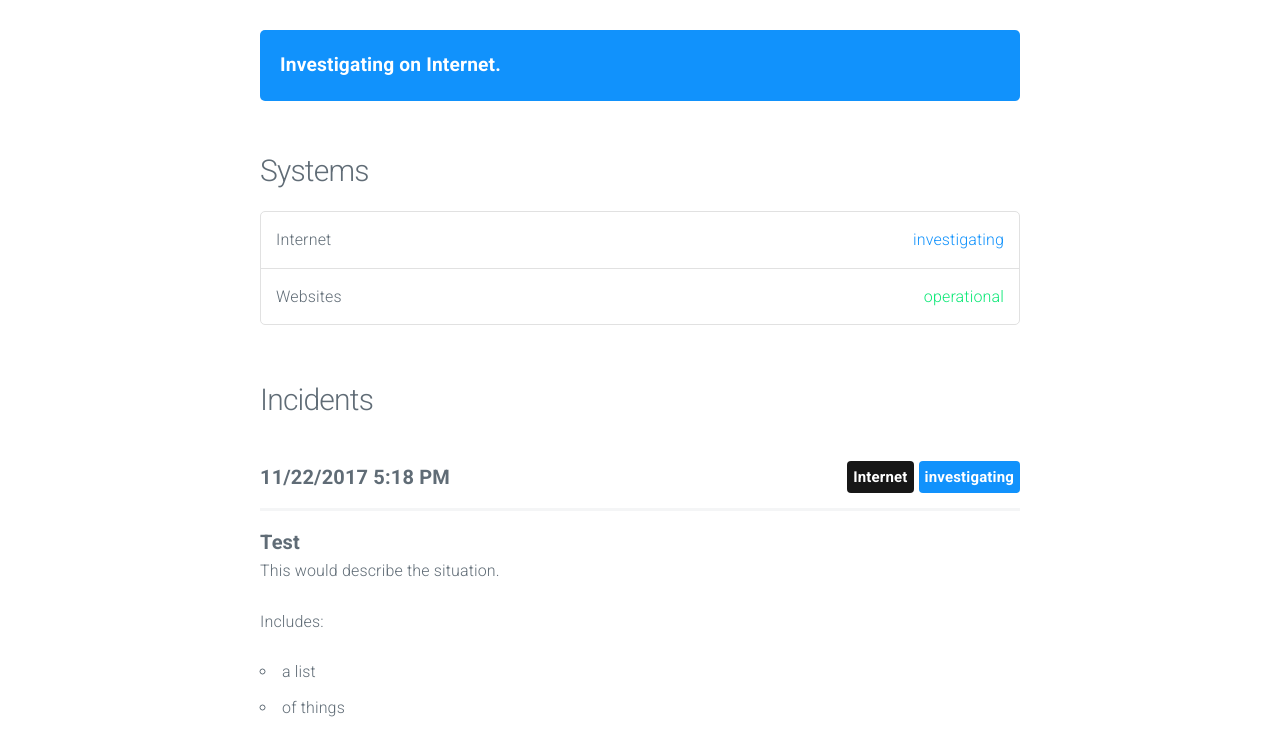
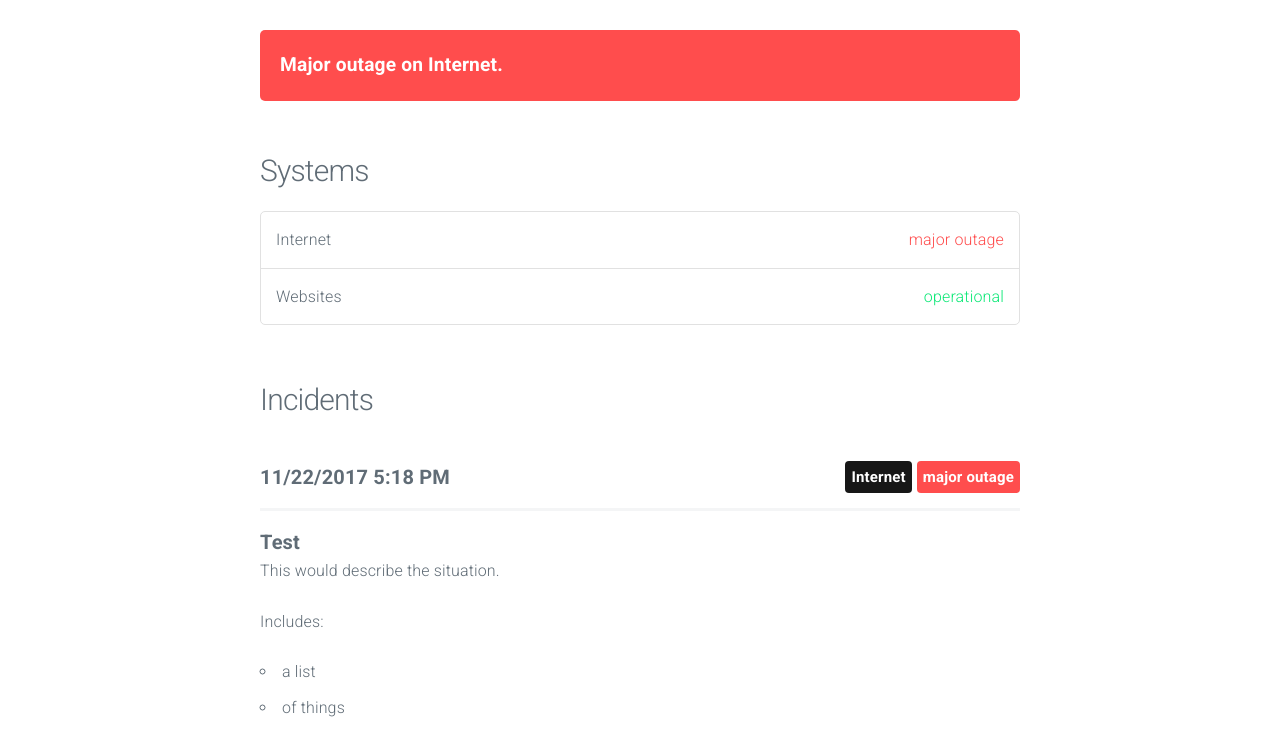
Before and after one commit to ansonhoyt/TIU-Status, a plain HTML site: page index.html in a window 1280 px wide. Shown: the part 55-797 px from the top of the page. Drawn offline with nearby package versions, Linux system fonts and the light colour scheme; no server answers.

Commit message:
update index

```diff
--- a/index.html
+++ b/index.html
@@ -30,8 +30,8 @@
 			<section class="container" id="main">
 
 
-					<div class="panel investigating">
-						<span data-l10n-id="Investigating">Investigating</span> <span data-l10n-id="on">on</span> Internet.
+					<div class="panel major outage">
+						<span data-l10n-id="Major-outage">Major outage</span> <span data-l10n-id="on">on</span> Internet.
 					</div>
 
 
@@ -40,7 +40,7 @@
 				<ul class="systems">
 
 					<li>
-						Internet <span class="status investigating" data-l10n-id="investigating">investigating</span>
+						Internet <span class="status major outage" data-l10n-id="major-outage">major outage</span>
 					</li>
 
 					<li>
@@ -56,7 +56,7 @@
 						<span class="date moment">2017-11-22 17:18:46 UTC</span>
 
 
-							<span class="label investigating float-right" data-l10n-id="investigating">investigating</span>
+							<span class="label major outage float-right" data-l10n-id="major-outage">major outage</span>
 
 
 							<span class="label system float-right">Internet</span>
```
